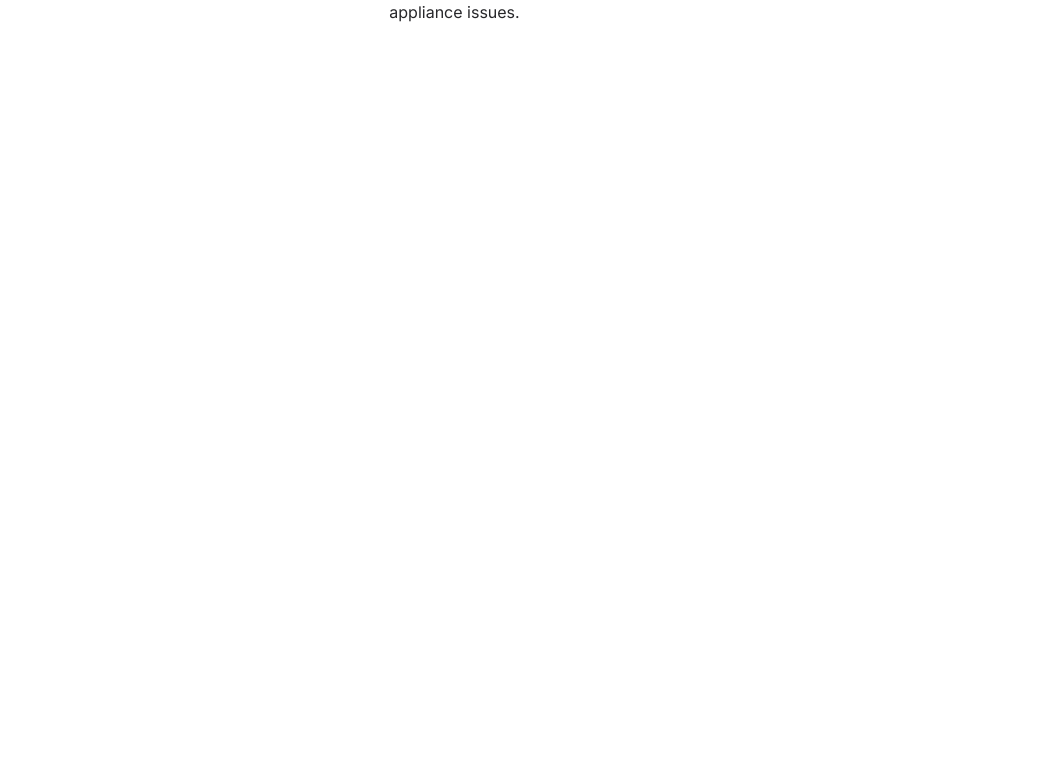
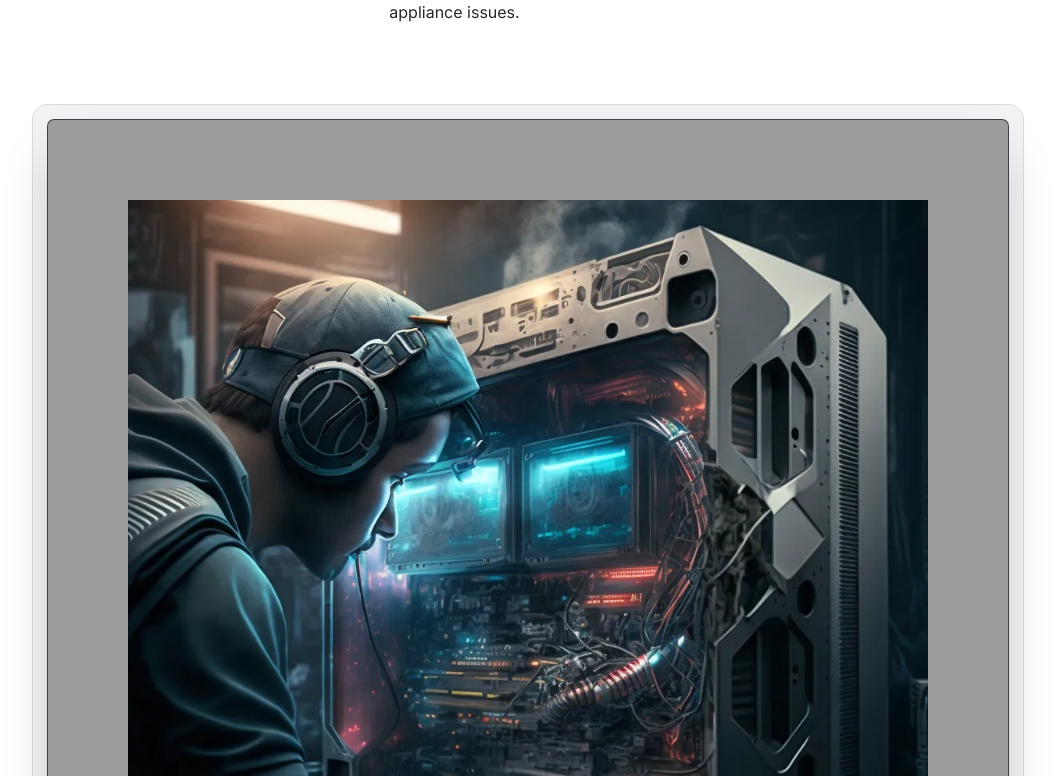
Before and after one commit to addicted2crypto/williams_appliance_consult, a Next.js app: page / in a window 1280 px wide. Shown: the part 2464-3240 px from the top of the page, without its empty margins (112-1167 px from the left). Before the commit the page ends 2616 px from the top, so only its background shows below. Built offline with nearby package versions, Linux system fonts and the light colour scheme.

Commit message:
added repair guy image thanks ai

```diff
--- a/app/page.tsx
+++ b/app/page.tsx
@@ -51,7 +51,7 @@
           </div>
             <div>
               <div className='mx-auto max-w-6xl px-6 lg:px-8'>
-                <div className='mt-16 floow-root sm:mt-24'>
+                <div className='mt-16 flow-root sm:mt-24'>
                   <div className='-m-2 rounded-xl bg-gray-900/5 p-2 ring-1 ring-inset ring-gray-900/10 lg:-m-4 lg:rounded-2xl lg:p-4'>
                     <Image
                     src='/appliance_logo.png'
@@ -109,6 +109,21 @@
             </div>
           </li>
         </ol>
+        <div className='mx-auto max-w-6xl px-6 lg:px-8'>
+                <div className='mt-6 flow-root sm:mt-24'>
+                  <div className='-m-2 rounded-xl bg-gray-900/5 p-2 ring-1 ring-inset ring-gray-900/10 lg:-m-4 lg:rounded-2xl lg:p-4'>
+                    <Image
+                    src='/repairguy.jpeg'
+                    alt='WAC logo'
+                    width={1200}
+                    height={1200}
+                    quality={100}
+                    className='rounded-md bg-[#9c9c9c] p-2 sm:p-4 md:p-20 shadow-2xl ring-1 ring-gray-950/75'
+                    />
+
+                  </div>
+                  </div>
+              </div>
 
       </div>
 
```
Also changed, not shown: public/repairguy.jpeg (added).
